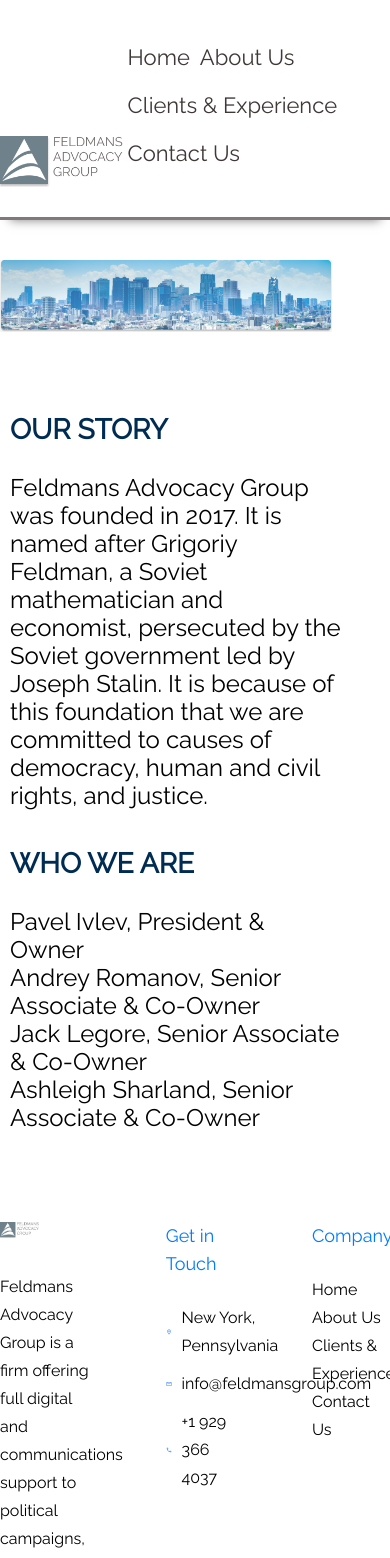
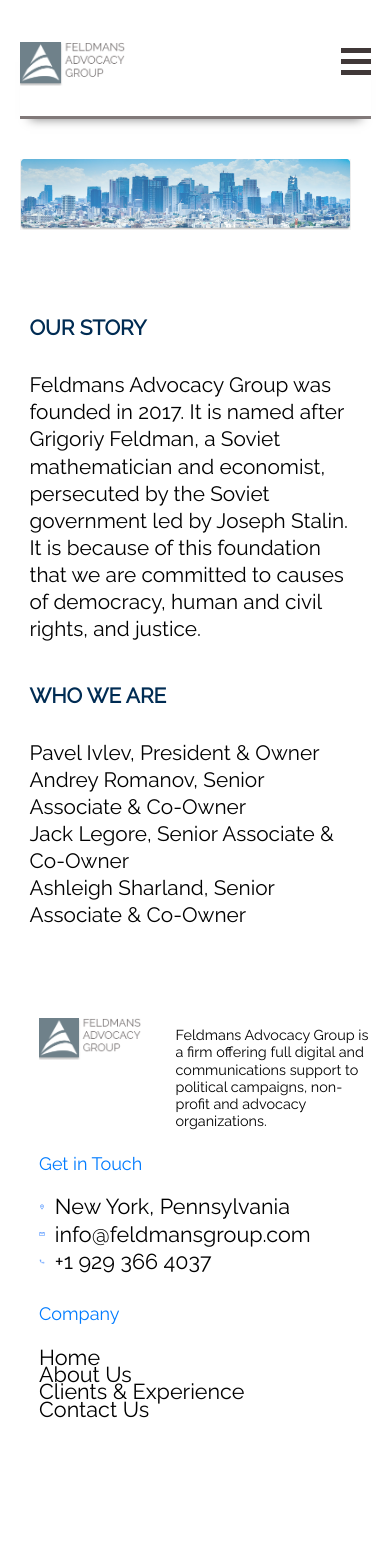
Before and after one commit to Korzyukova/feldmans-firebase-react, a React (Vite) app in the folder client/: page /aboutus in a window 390 px wide. Shown: the top 1558 px of the page. After the commit the page ends 1468 px from the top, so only its background shows below. Built offline with nearby package versions, Linux system fonts and the light colour scheme.

Commit message:
burger probably not correct

```diff
--- a/client/src/components/ClientsExperience/ClientsExperience.css
+++ b/client/src/components/ClientsExperience/ClientsExperience.css
@@ -14,20 +14,32 @@
   font-family: 'Raleway';
   font-style: normal;
   font-weight: 400;
-  font-size: 24px;
-  line-height: 28px;
+  font-size: 1.5em;
+  line-height: 1.5em;
   list-style-type: none;
   margin: 0;
   padding: 0;
+}
+@media (max-width: 1000px) {
+  .clients {
+    font-size: 1.3em;
+    line-height: 1.3em;
+  }
 }
 
 .first {
   font-family: 'Raleway';
   font-style: normal;
   font-weight: 400;
-  font-size: 28px;
-  line-height: 28px;
+  font-size: 1.5em;
+  line-height: 1.5em;
   font-weight: bold;
   color: rgb(0, 44, 83);
   margin-top: 40px;
 }
+@media (max-width: 1000px) {
+  .first {
+    font-size: 1.3em;
+    line-height: 1.3em;
+  }
+}
--- a/client/src/components/Contact/Contact.css
+++ b/client/src/components/Contact/Contact.css
@@ -12,8 +12,15 @@
   font-family: 'Raleway';
   font-style: normal;
   font-weight: 400;
-  font-size: 28px;
-  line-height: 35px;
+  font-size: 1.5em;
+  line-height: 1.5em;
   font-weight: normal;
   color: rgb(0, 44, 83);
 }
+
+@media (max-width: 1000px) {
+  .greeting {
+    font-size: 1.3em;
+    line-height: 1.3em;
+  }
+}
--- a/client/src/components/Footer/Footer.css
+++ b/client/src/components/Footer/Footer.css
@@ -9,29 +9,66 @@
   font-family: 'Raleway';
   font-style: normal;
   font-weight: 400;
-  font-size: 16px;
-  line-height: 28px;
+  font-size: 0.9em;
+  line-height: 1.2em;
+}
+
+@media (max-width: 700px) {
+  .footer {
+    display: flex;
+    flex-direction: column;
+    justify-content: center;
+    margin-left: 5vw;
+    width: 85vw;
+  }
 }
 
 .footer-first {
   width: 25vw;
 }
 
+@media (max-width: 700px) {
+  .footer-first {
+    width: 85vw;
+    display: flex;
+    justify-content: space-between;
+  }
+}
+
 .footer-logo {
-  width: 10vw;
-  margin-bottom: 26px;
+  height: 5vh;
 }
+
 .footer-text {
   margin: 0;
   padding: 0;
+  margin-top: 2vw;
+}
+
+@media (max-width: 700px) {
+  .footer-text {
+    width: 50vw;
+  }
 }
 
 .footer-second {
   width: 20vw;
 }
 
+@media (max-width: 700px) {
+  .footer-second {
+    width: 85vw;
+  }
+}
+
 .footer-third {
   width: 20vw;
+}
+
+@media (max-width: 700px) {
+  .footer-third {
+    width: 85vw;
+  }
 }
 
 .footer-contact {
@@ -45,12 +82,22 @@
   margin: 0;
   padding: 0;
 }
+@media (max-width: 700px) {
+  .footer-company {
+    font-size: 1.5em;
+  }
+}
 
 .name {
   color: #007bff;
   margin-bottom: 26px;
   font-size: 18px;
+}
 
+@media (max-width: 700px) {
+  .name {
+    margin-top: 3vh;
+  }
 }
 
 .footer-icon {
@@ -67,6 +114,12 @@
   align-items: center;
   margin-bottom: 10px;
 }
+@media (max-width: 700px) {
+  .footer-string {
+    font-size: 1.5em;
+  }
+}
+
 .footer-link {
   text-decoration: none;
   color: black;
--- a/client/src/components/Form/Form.css
+++ b/client/src/components/Form/Form.css
@@ -50,7 +50,6 @@
   font-size: 15px;
   line-height: 18px;
   color: rgb(0, 44, 83);
-
 }
 
 /* Error message styling */
--- a/client/src/components/Header/Header.css
+++ b/client/src/components/Header/Header.css
@@ -2,35 +2,23 @@
 
 .header {
   display: flex;
-  height: 220px;
+  margin-top: 7vh;
+  /* height: 220px; */
   /* width: 85vw; */
   justify-content: space-between;
   border-bottom: 3px solid #817979;
   box-shadow: 0 10px 10px -10px rgba(0, 0, 0, 0.5);
 }
-
-.header-logo {
-  height: 9vh;
-  align-self: flex-end;
-  margin-bottom: 30px;
-}
-
 @media (max-width: 1100px) {
-  .header-logo {
-    height: 8vh;
+  .header {
+    margin-top: 5vh;
   }
 }
 
-@media (max-width: 970px) {
-  .header-logo {
-    height: 7vh;
-  }
-}
-
-@media (max-width: 950px) {
-  .header-logo {
-    height: 6vh;
-  }
+.header-logo {
+  width: 20vw;
+  align-self: flex-end;
+  margin-bottom: 30px;
 }
 
 .links {
@@ -42,7 +30,7 @@
   font-family: 'Raleway';
   font-style: normal;
   font-weight: 400;
-  font-size: 28px;
+  font-size: 2vw;
   line-height: 28px;
   text-decoration: none;
   color: #403838;
@@ -53,10 +41,9 @@
   border-radius: 10px;
 }
 
-@media (max-width: 1100px) {
+@media (max-width: 980px) {
   .link {
-    padding: 10px 5px;
-
+    padding: 10px 10px;
   }
 }
 
@@ -70,32 +57,52 @@
   width: 85vw;
 }
 
-@media (max-width: 1200px) {
-  .link {
-    font-size: 26px;
+/* ... (предыдущие стили) */
+
+.burger-menu {
+  display: none;
+  cursor: pointer;
+  margin-bottom: 30px;
+}
+
+.bar {
+  width: 30px;
+  height: 5px;
+  background-color: #403838;
+  margin: 6px 0;
+  transition: 0.4s;
+}
+
+.mobile-menu {
+  display: none;
+}
+
+.open {
+  display: flex;
+  flex-direction: column;
+  align-items: flex-end;
+  margin-bottom: 30px;
+}
+
+.close-menu {
+  font-size: 24px;
+  cursor: pointer;
+}
+
+@media (max-width: 780px) {
+  .header-logo {
+    width: 30%;
+  }
+
+  .burger-menu {
+    display: block;
+  }
+
+  .links {
+    display: none;
+  }
+
+  .mobile-menu {
+    display: none;
   }
 }
-
-@media (max-width: 1150px) {
-  .link {
-    font-size: 25px;
-  }
-}
-
-@media (max-width: 1120px) {
-  .link {
-    font-size: 24px;
-  }
-}
-
-@media (max-width: 1050px) {
-  .link {
-    font-size: 23px;
-  }
-}
-
-@media (max-width: 1010px) {
-  .link {
-    font-size: 22px;
-  }
-}
--- a/client/src/components/Header/Header.jsx
+++ b/client/src/components/Header/Header.jsx
@@ -1,12 +1,20 @@
 import './Header.css'
 import logo from '../../images/logo.png'
 import city from '../../images/city.png'
+import { useState, useRef } from 'react'
 export default function Header() {
   const links = {
     link1: '/',
     link2: '/aboutus',
     link3: '/clients',
     link4: '/contact-us',
+  }
+
+  const menuRef = useRef(null)
+  const [isMenuOpen, setIsMenuOpen] = useState(false)
+
+  const toggleMenu = () => {
+    setIsMenuOpen(!isMenuOpen)
   }
   return (
     <>
@@ -26,7 +34,29 @@
             Contact Us
           </a>
         </div>
+        <div className="burger-menu" onClick={toggleMenu}>
+          <div className="bar"></div>
+          <div className="bar"></div>
+          <div className="bar"></div>
+        </div>
       </header>
+      <div className={`mobile-menu ${isMenuOpen ? 'open' : ''}`} ref={menuRef}>
+        <a className="link" href={links.link1}>
+          Home
+        </a>
+        <a className="link" href={links.link2}>
+          About Us
+        </a>
+        <a className="link" href={links.link3}>
+          Clients & Experience
+        </a>
+        <a className="link" href={links.link4}>
+          Contact Us
+        </a>
+        <div className="close-menu" onClick={toggleMenu}>
+          &#10005;
+        </div>
+      </div>
       <img className="header-picture" alt="city" src={city} />
     </>
   )
--- a/client/src/components/WhatWeDo/WhatWeDo.css
+++ b/client/src/components/WhatWeDo/WhatWeDo.css
@@ -13,19 +13,30 @@
   font-family: 'Raleway';
   font-style: normal;
   /* font-weight: 400; */
-  font-size: 28px;
-  line-height: 28px;
+  font-size: 1.5em;
+  line-height: 1.5em;
   font-weight: bold;
   color: rgb(0, 44, 83);
   margin-bottom: 30px;
 }
-
+@media (max-width: 1000px) {
+  .first {
+    font-size: 1.3em;
+    line-height: 1.3em;
+  }
+}
 .second {
   font-family: 'Raleway';
   font-style: normal;
   /* font-weight: 400; */
-  font-size: 24px;
-  line-height: 28px;
+  font-size: 1.5em;
+  line-height: 1.5em;
+}
+@media (max-width: 1000px) {
+  .second {
+    font-size: 1.3em;
+    line-height: 1.3em;
+  }
 }
 
 .whatwedolist {
--- a/client/src/components/WhoWeAre/WhoWeAre.css
+++ b/client/src/components/WhoWeAre/WhoWeAre.css
@@ -13,28 +13,46 @@
   font-family: 'Raleway';
   font-style: normal;
   font-weight: 400;
-  font-size: 28px;
-  line-height: 28px;
+  font-size: 1.5em;
+  line-height: 1.5em;
   font-weight: bold;
   color: rgb(0, 44, 83);
   margin-bottom: 30px;
 }
-
+@media (max-width: 1000px) {
+  .first {
+    font-size: 1.3em;
+    line-height: 1.3em;
+  }
+}
 .second {
   font-family: 'Raleway';
   font-style: normal;
   font-weight: 400;
-  font-size: 24px;
-  line-height: 28px;
+  font-size: 1.5em;
+  line-height: 1.5em;
+}
+
+@media (max-width: 1000px) {
+  .second {
+    font-size: 1.3em;
+    line-height: 1.3em;
+  }
 }
 
 .us {
   font-family: 'Raleway';
   font-style: normal;
   font-weight: 400;
-  font-size: 24px;
-  line-height: 28px;
+  font-size: 1.5em;
+  line-height: 1.5em;
   list-style-type: none;
   margin: 0;
   padding: 0;
 }
+@media (max-width: 1000px) {
+  .us {
+    font-size: 1.3em;
+    line-height: 1.3em;
+  }
+}
```
